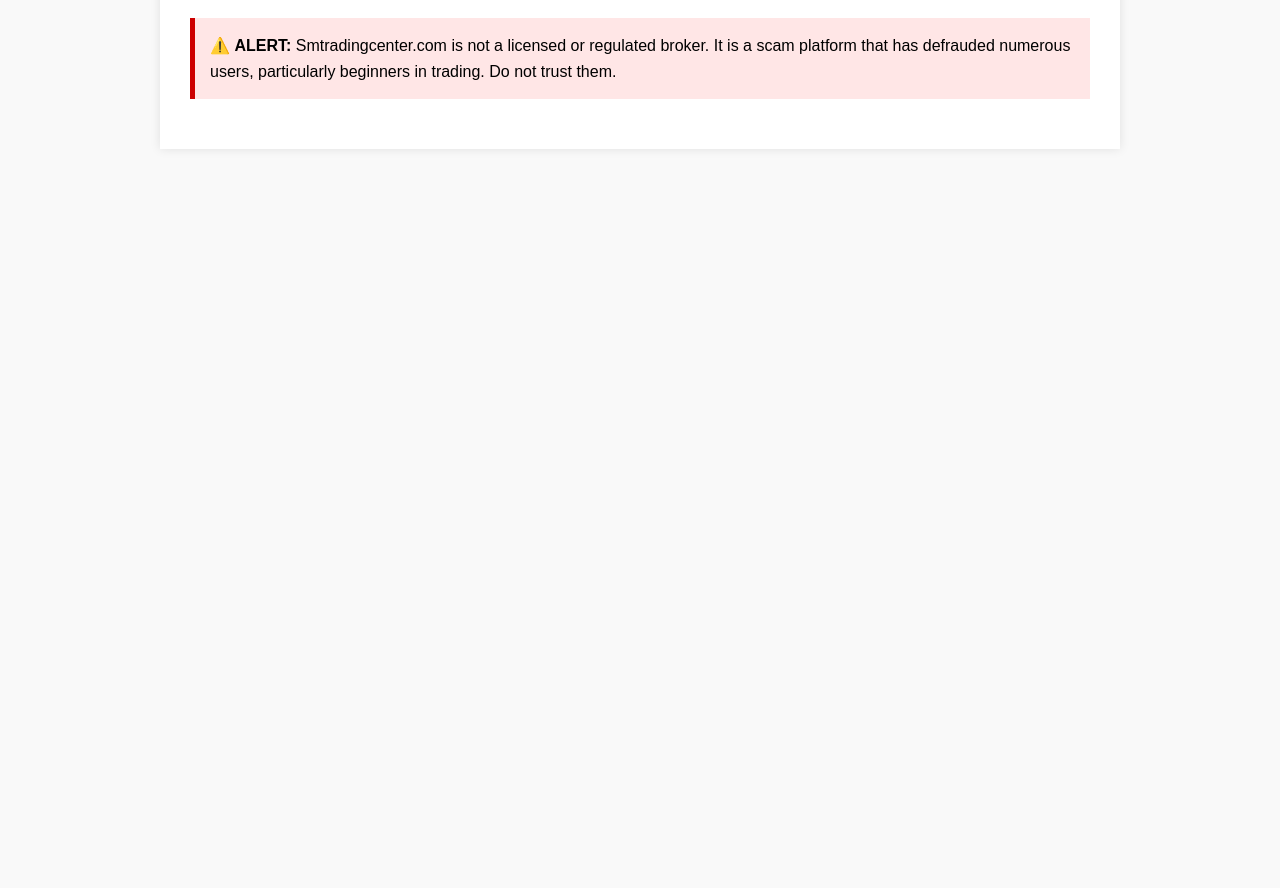
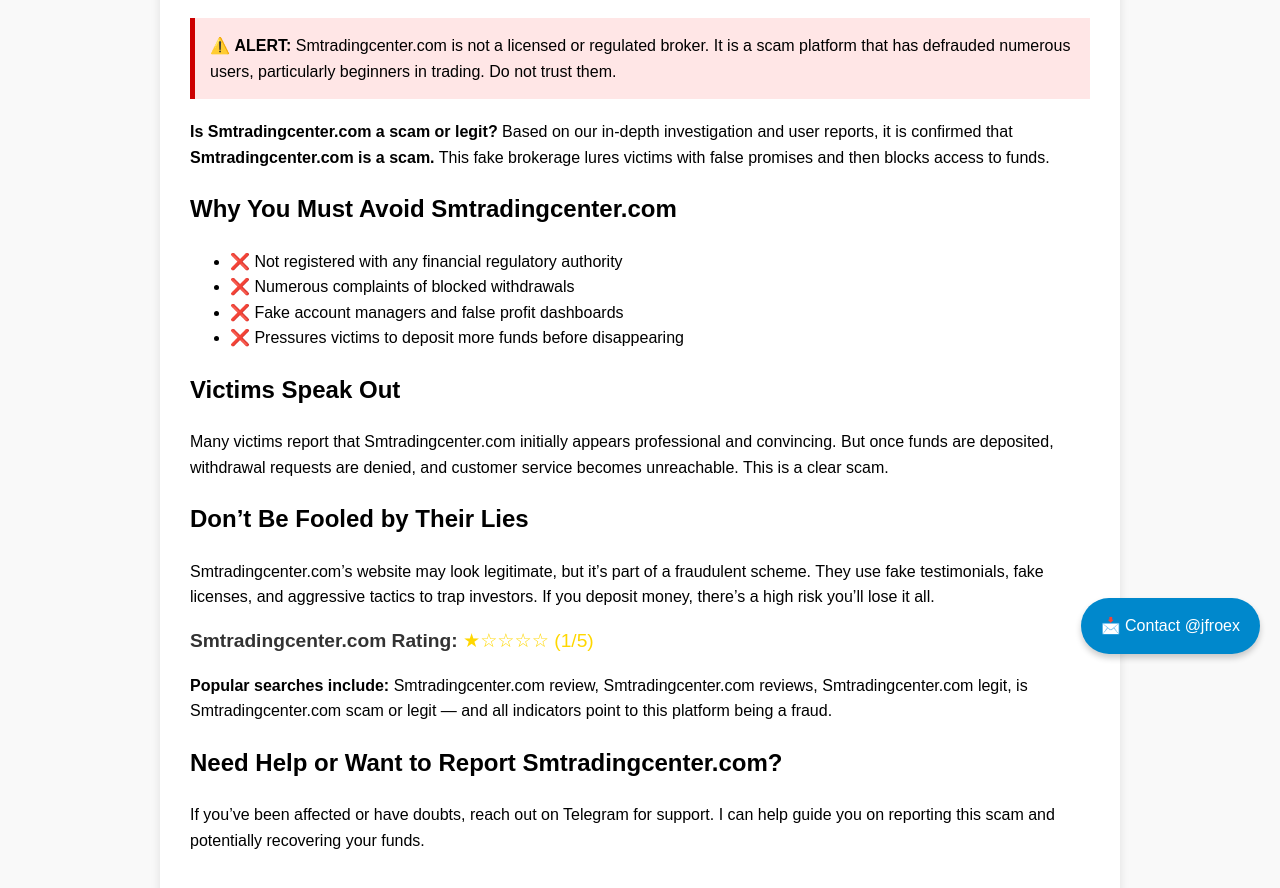
Before and after one commit to scamschecker/Smtradingcenter.com-scam-review, a plain HTML site: page index.html in a window 1280 px wide. Shown: the part 126-1014 px from the top of the page. Before the commit the page ends 800 px from the top, so only its background shows below. Drawn offline with Linux system fonts and the light colour scheme.

Commit message:
Update index.html

```diff
--- a/index.html
+++ b/index.html
@@ -2,7 +2,7 @@
 <html lang="en">
 <head>
   <meta name="google-site-verification" content="gwzDwsZ3IRa_qZpk0IKqfARfFAxrY-eMW-5FNmZv8zU" />
-  <meta charset="UTF-8" />
+ <meta charset="UTF-8" />
   <meta name="viewport" content="width=device-width, initial-scale=1.0"/>
   <meta name="description" content="Is Smtradingcenter.com a scam or legit? Read this urgent warning review on Smtradingcenter.com scam tactics. Don’t fall for their lies.">
   <title>Smtradingcenter.com Scam Review - Warning to Traders</title>
@@ -62,3 +62,37 @@
     <h1>Smtradingcenter.com Scam Review - A Serious Warning</h1>
     <div class="warning">
       ⚠️ <strong>ALERT:</strong> Smtradingcenter.com is not a licensed or regulated broker. It is a scam platform that has defrauded numerous users, particularly beginners in trading. Do not trust them.
+    </div>
+
+    <p><strong>Is Smtradingcenter.com a scam or legit?</strong> Based on our in-depth investigation and user reports, it is confirmed that <strong>Smtradingcenter.com is a scam.</strong> This fake brokerage lures victims with false promises and then blocks access to funds.</p>
+
+    <h2>Why You Must Avoid Smtradingcenter.com</h2>
+    <ul>
+      <li>❌ Not registered with any financial regulatory authority</li>
+      <li>❌ Numerous complaints of blocked withdrawals</li>
+      <li>❌ Fake account managers and false profit dashboards</li>
+      <li>❌ Pressures victims to deposit more funds before disappearing</li>
+    </ul>
+
+    <h2>Victims Speak Out</h2>
+    <p>Many victims report that Smtradingcenter.com initially appears professional and convincing. But once funds are deposited, withdrawal requests are denied, and customer service becomes unreachable. This is a clear scam.</p>
+
+    <h2>Don’t Be Fooled by Their Lies</h2>
+    <p>Smtradingcenter.com’s website may look legitimate, but it’s part of a fraudulent scheme. They use fake testimonials, fake licenses, and aggressive tactics to trap investors. If you deposit money, there’s a high risk you’ll lose it all.</p>
+
+    <div class="stars">
+      <span class="rating-label">Smtradingcenter.com Rating:</span> ★☆☆☆☆ (1/5)
+    </div>
+
+    <p><strong>Popular searches include:</strong> Smtradingcenter.com review, Smtradingcenter.com reviews, Smtradingcenter.com legit, is Smtradingcenter.com scam or legit — and all indicators point to this platform being a fraud.</p>
+
+    <h2>Need Help or Want to Report Smtradingcenter.com?</h2>
+    <p>If you’ve been affected or have doubts, reach out on Telegram for support. I can help guide you on reporting this scam and potentially recovering your funds.</p>
+  </div>
+
+  <!-- Floating Telegram Button -->
+  <a class="telegram-button" href="https://t.me/jfroex" target="_blank">
+    📩 Contact @jfroex
+  </a>
+</body>
+</html>
```
